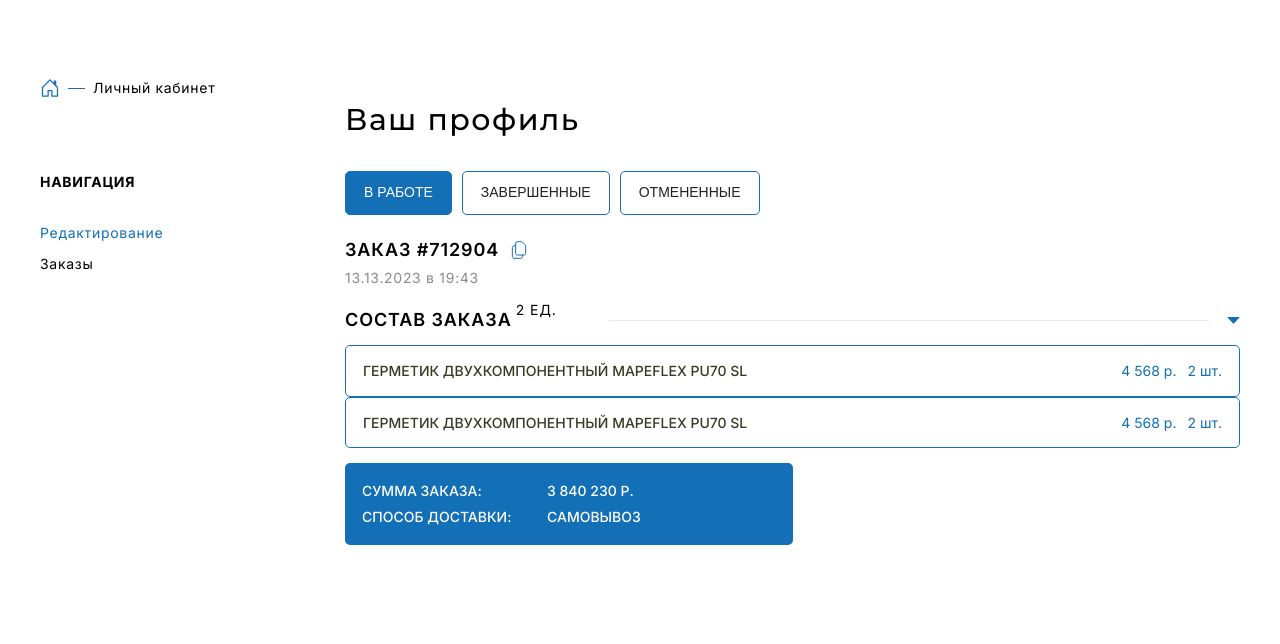
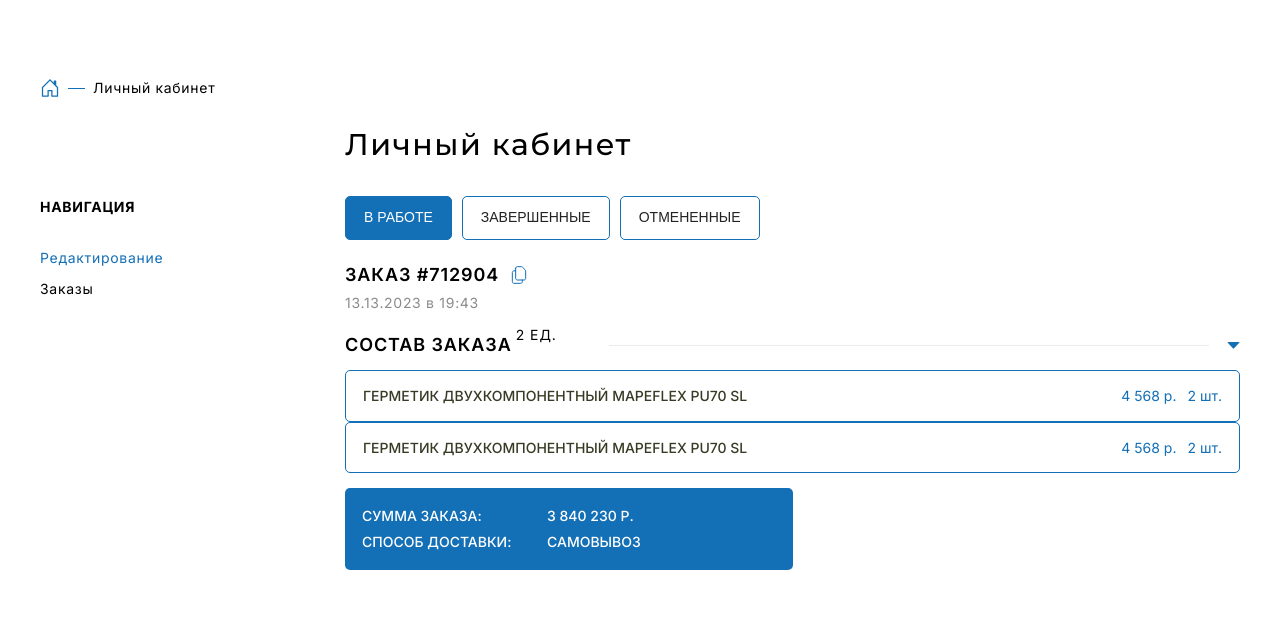
Before and after one commit to Kogut-Pavel/neotek, a website: page src/account.html in a window 1280 px wide. Shown: the part 155-799 px from the top of the page. Drawn offline with nearby package versions, Linux system fonts and the light colour scheme; files that its build step writes are made by us from their sources.

Commit message:
Added mt to section__header in account page

```diff
--- a/src/account.html
+++ b/src/account.html
@@ -11,7 +11,7 @@ title: Account
         </div>
 
         <div class="section__header">
-            <p class="section__text">Ваш профиль</p>
+            <p class="section__text">Личный кабинет</p>
         </div>
 
         <div class="account__wrapper">
--- a/src/assets/scss/blocks/account/account.scss
+++ b/src/assets/scss/blocks/account/account.scss
@@ -1,6 +1,7 @@
 .account {
     .section__header {
         justify-content: end;
+        margin-top: 3rem;
     }
     .section__text {
         text-align: left;
```
Also changed, not shown: dist/account.html, dist/assets/css/style.css, dist/assets/css/style.min.css.
